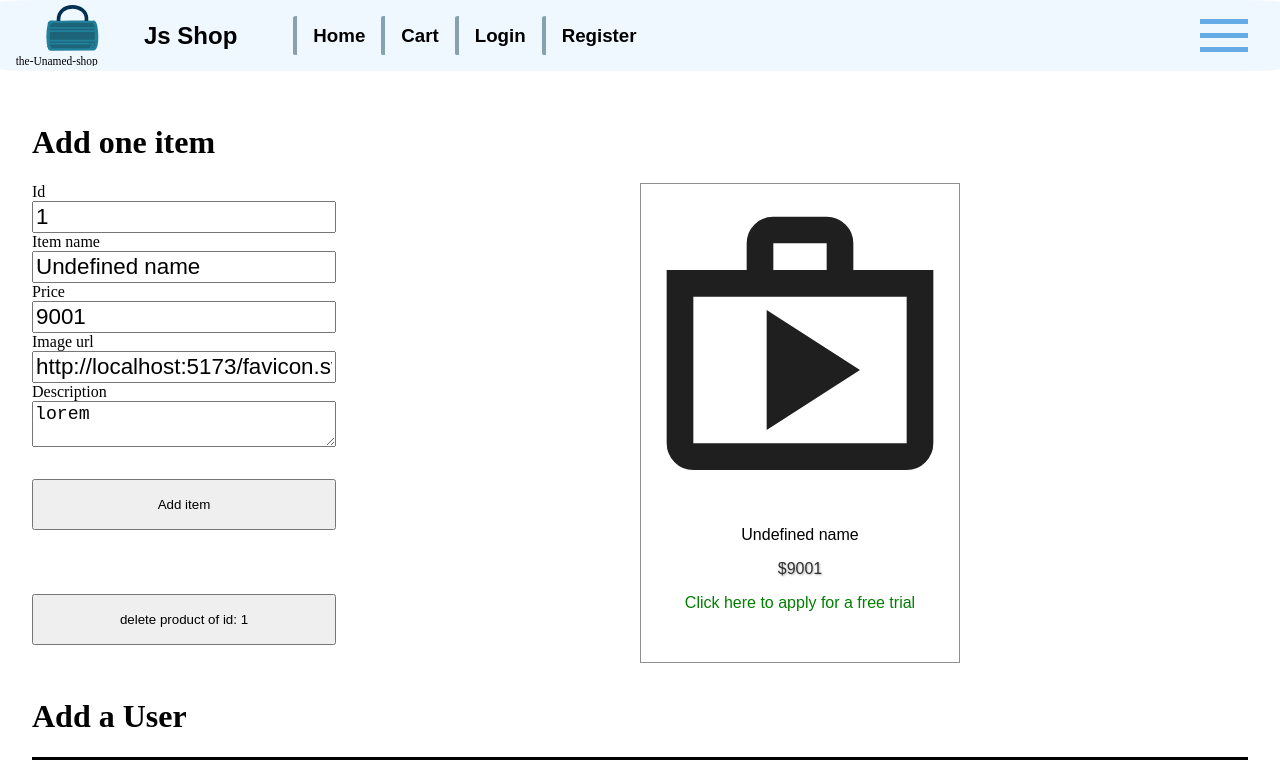
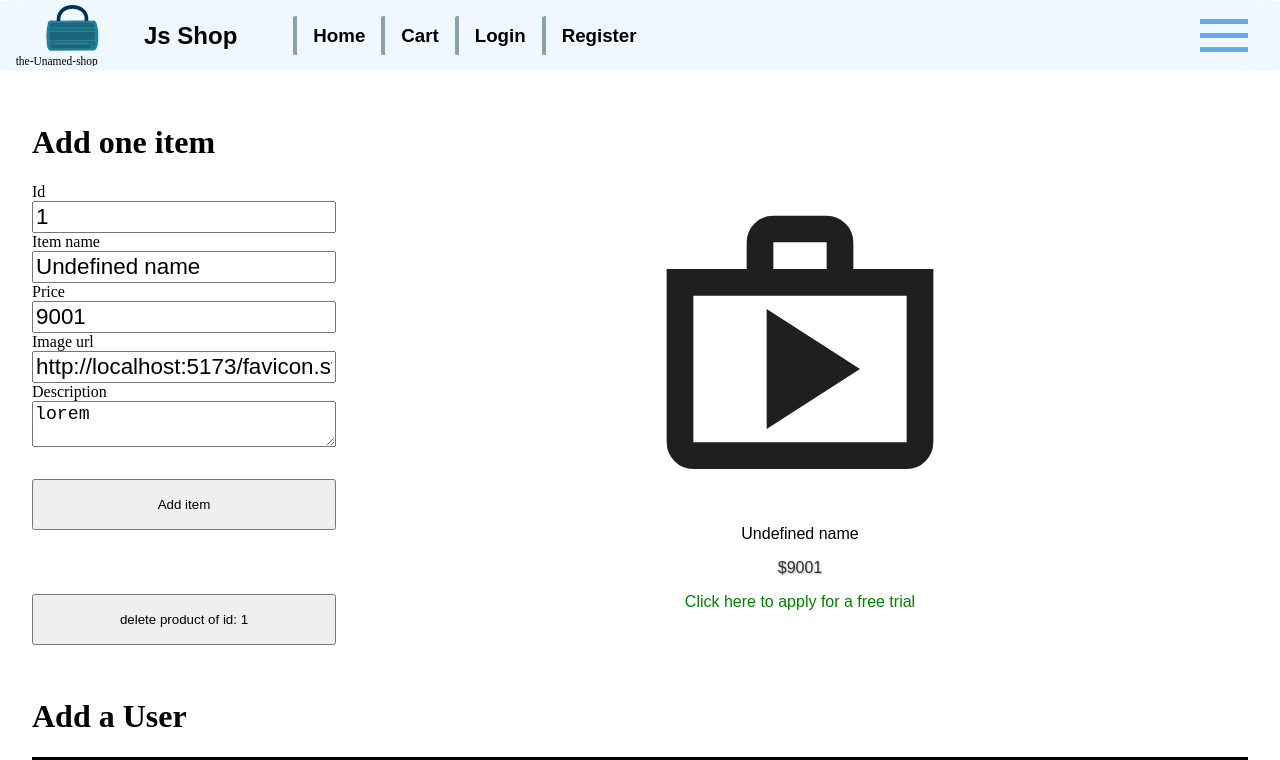
Before and after one commit to Jott55/js-shop, a Vue app: page /admin in a window 1280 px wide. Shown: the top 760 px of the page. Built offline with nearby package versions, Linux system fonts and the light colour scheme.

Commit message:
change shop  components location

```diff
--- a/src/pages/Shop/ShopContainer.vue
+++ b/src/components/Shop/ShopContainer.vue
@@ -1,9 +1,9 @@
 <script setup lang="ts">
-import ShopItem from "./ShopItem.vue";
+import ShopItem from "@/components/Shop/ShopItem.vue";
 import { type IProduct } from "@/template";
 
 const { shopItems } = defineProps<{
-  shopItems?: IProduct[]
+  shopItems?: IProduct[];
 }>();
 </script>
 
--- a/src/pages/Shop/ShopItem.vue
+++ b/src/components/Shop/ShopItem.vue
@@ -5,7 +5,7 @@ import { Product, type IProduct } from "@/template";
 const moneySign = "$";
 
 const { product = new Product() } = defineProps<{
-  product?: IProduct
+  product?: IProduct;
 }>();
 </script>
 <template>
@@ -33,9 +33,7 @@ const { product = new Product() } = defineProps<{
   text-align: center;
   width: 20rem;
   height: 30rem;
-  border-color: hsl(0, 0%, 56%);
-  border-style: solid;
-  border-width: 1px;
+  /* border: 1px hsl(0, 0%, 56%); */
   font-family: sans-serif;
   padding-top: 0.4rem;
 }
--- a/src/pages/Admin/ItemAdd.vue
+++ b/src/pages/Admin/ItemAdd.vue
@@ -1,6 +1,6 @@
 <script setup lang="ts">
 import { ref } from "vue";
-import ShopItem from "../Shop/ShopItem.vue";
+import ShopItem from "@/components/Shop/ShopItem.vue";
 
 import { postProduct } from "@/fetchdata";
 import { deleteProduct } from "@/fetchdata";
--- a/src/pages/Product/ProductView.vue
+++ b/src/pages/Product/ProductView.vue
@@ -1,6 +1,6 @@
 <script setup lang="ts">
 import ProductItem from "../../components/Products/ProductItem.vue";
-import ShopContainer from "../Shop/ShopContainer.vue";
+import ShopContainer from "@/components/Shop/ShopContainer.vue";
 
 import { addItem, getProduct } from "@/fetchdata";
 import { ref, watch } from "vue";
--- a/src/pages/Shop/ShopView.vue
+++ b/src/pages/Shop/ShopView.vue
@@ -1,6 +1,6 @@
 <script lang="ts" setup>
 import { getData } from "@/fetchdata";
-import ShopContainer from "./ShopContainer.vue";
+import ShopContainer from "@/components/Shop/ShopContainer.vue";
 
 import { ref, watch } from "vue";
 import { useRoute } from "vue-router";
```
